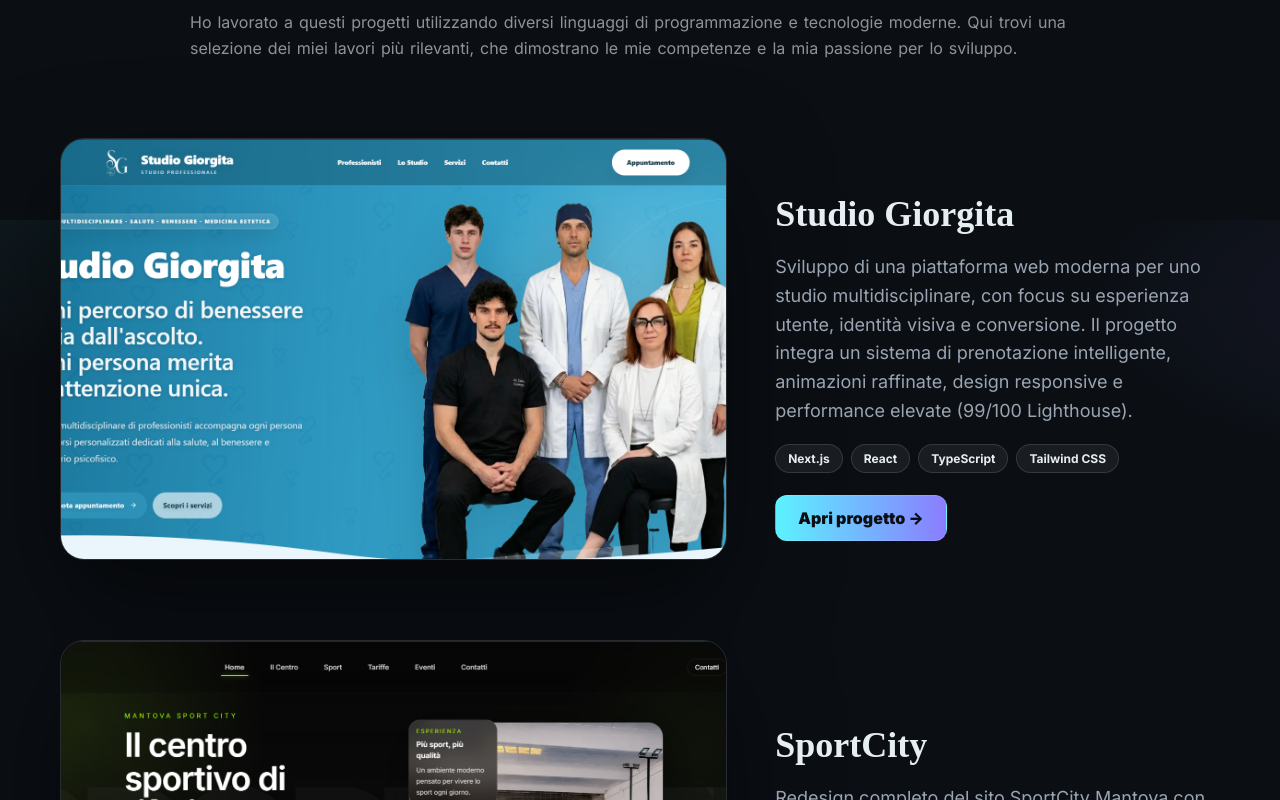
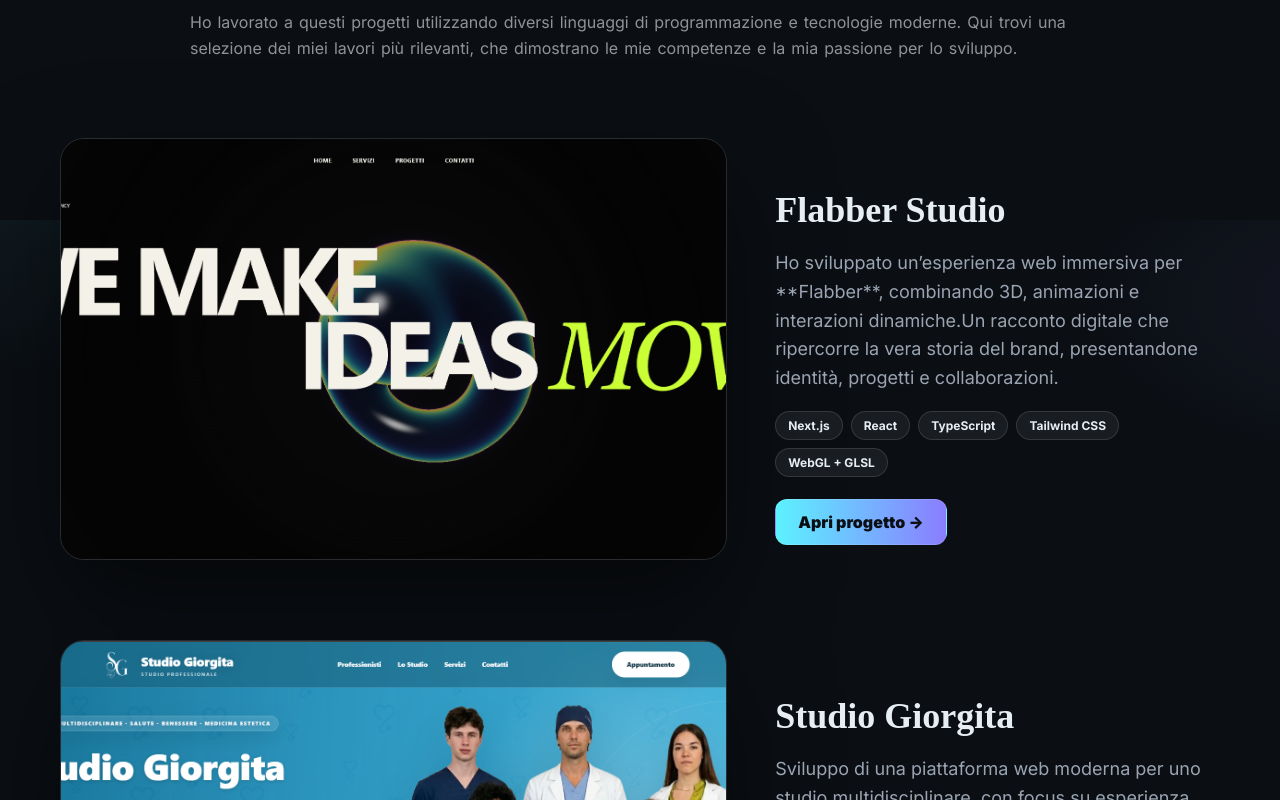
Before and after one commit to thomassalvaterra/portfolio, a Vue app: page / in a window 1280 px wide. Shown: the part 3780-4580 px from the top of the page. Built offline with nearby package versions, Linux system fonts and the light colour scheme.

Commit message:
new project Flabber

```diff
--- a/src/components/Projects.vue
+++ b/src/components/Projects.vue
@@ -79,7 +79,13 @@
 import { ref, onMounted, onUnmounted,nextTick } from 'vue'
 
 const projects = [
-
+  {
+    title: 'Flabber Studio',
+    desc: 'Ho sviluppato un’esperienza web immersiva per **Flabber**, combinando 3D, animazioni e interazioni dinamiche.Un racconto digitale che ripercorre la vera storia del brand, presentandone identità, progetti e collaborazioni.',
+    tech: ['Next.js', 'React', 'TypeScript', 'Tailwind CSS', 'WebGL + GLSL'],
+    image: '/project/Flabber.png',
+    link: 'https://flabber.it/',
+  },
   {
     title: 'Studio Giorgita',
     desc: 'Sviluppo di una piattaforma web moderna per uno studio multidisciplinare,   con focus su esperienza utente, identità visiva e conversione. Il progetto integra un sistema di prenotazione intelligente, animazioni raffinate, design responsive e performance elevate (99/100 Lighthouse).',
```
Also changed, not shown: public/project/Flabber.png (added).
